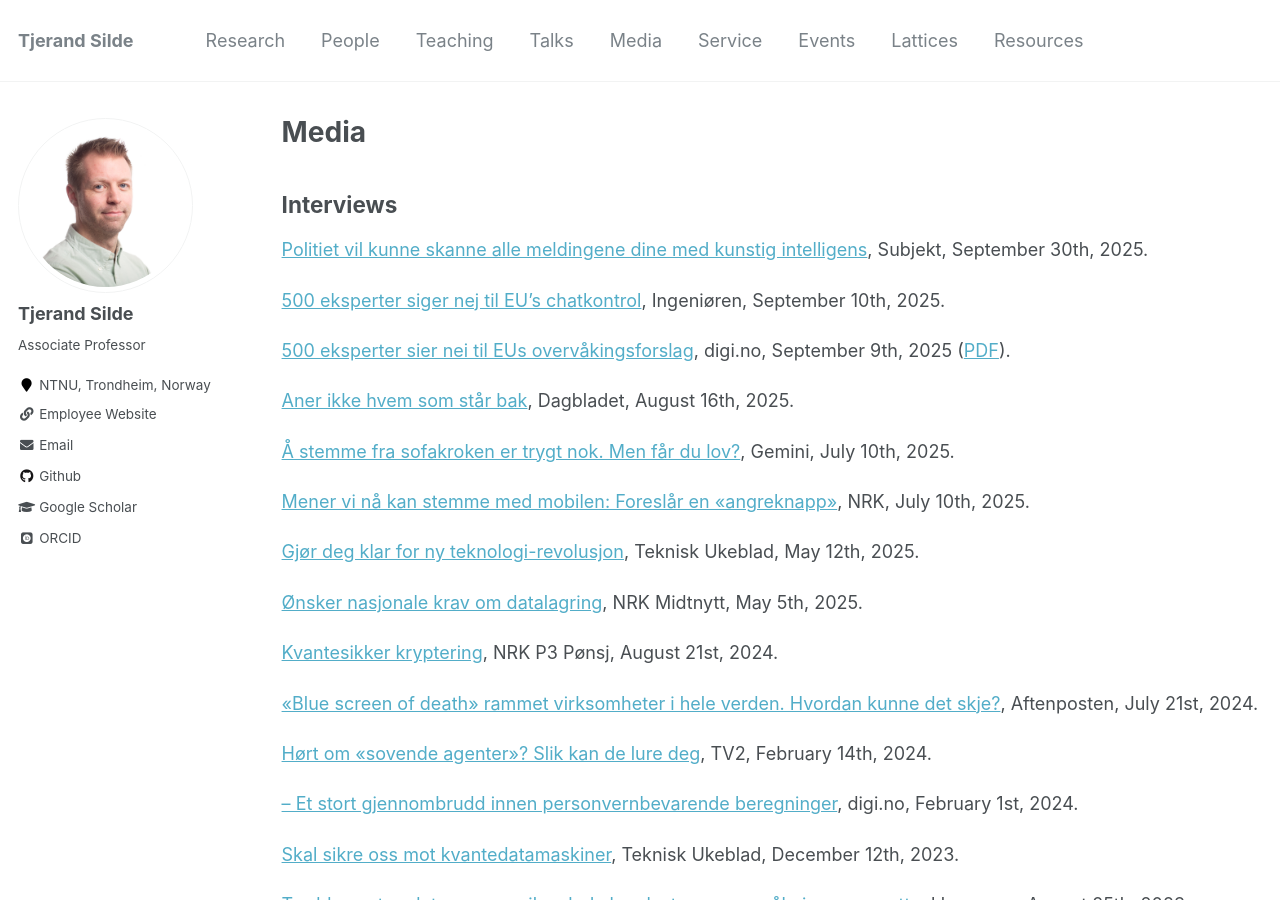
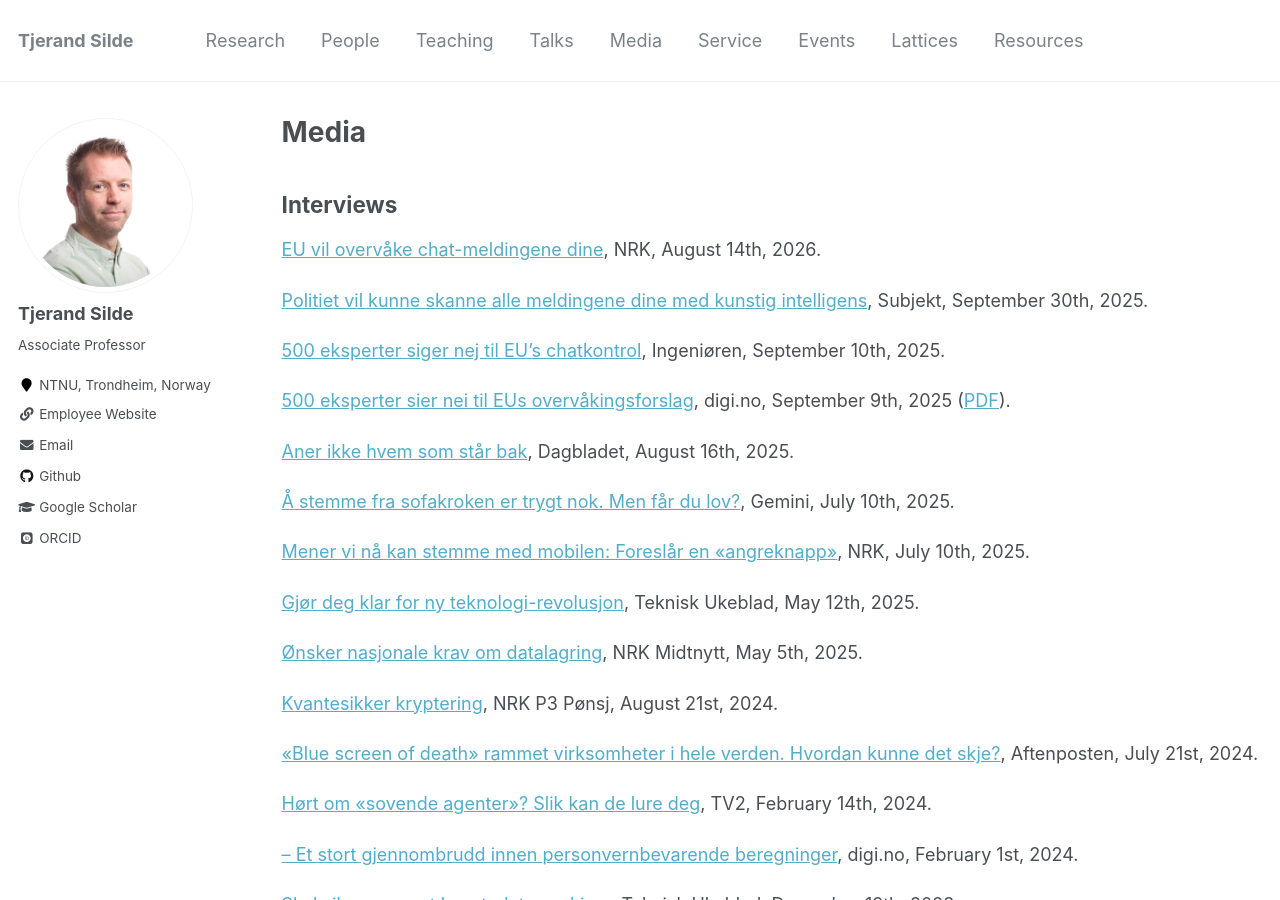
Before and after one commit to tjesi/tjesi.github.io, a Jekyll site: the page built from _pages/media.md, in a window 1280 px wide and 900 px high. Built offline with Jekyll 4.4.1, drawn with Linux system fonts in a browser that asks for light colours; some web fonts are replaced.

Commit message:
Update media.md

```diff
--- a/_pages/media.md
+++ b/_pages/media.md
@@ -6,6 +6,8 @@ author_profile: true
 ---
 
 ## Interviews
+
+[EU vil overvåke chat-meldingene dine](https://www.nrk.no/urix/chat-control_-eu-vil-masseovervake-innbyggerne-1.17983785), NRK, August 14th, 2026.
 
 [Politiet vil kunne skanne alle meldingene dine med kunstig intelligens](https://subjekt.no/2025/09/30/politiet-vil-kunne-skanne-alle-meldingene-dine-med-kunstig-intelligens/), Subjekt, September 30th, 2025.
 
```
